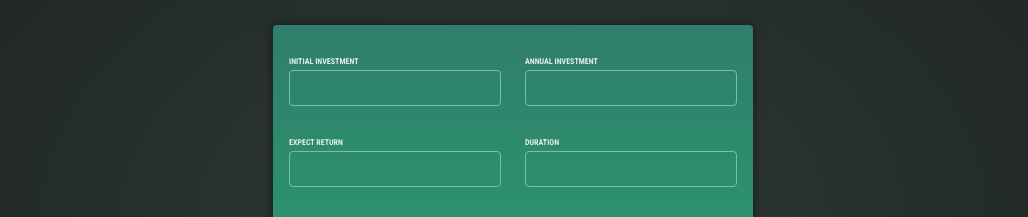
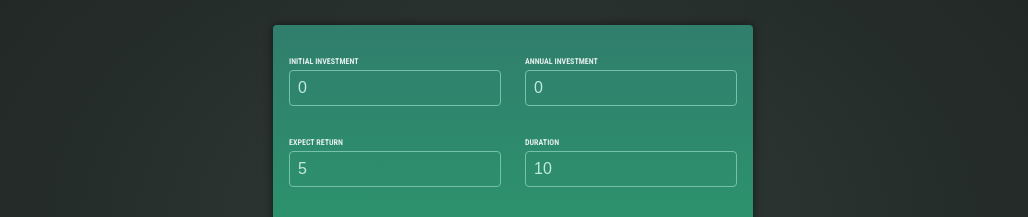
Before and after one commit to jtquangduy/AngularDemo, an Angular app: page / in a window 1280 px wide. Shown: the part 201-418 px from the top of the page, without its empty margins (127-1155 px from the left). Built offline with nearby package versions, Linux system fonts and the light colour scheme.

Commit message:
Extracting Values with Two-Way-Binding

```diff
--- a/src/app/user-input/user-input.component.html
+++ b/src/app/user-input/user-input.component.html
@@ -2,21 +2,21 @@
     <div class="input-group">
         <p>
             <label for="initial-investment">Initial Investment</label>
-            <input id="initial-investment" type="number" />
+            <input id="initial-investment" name="initial-investment" type="number" [(ngModel)]="enteredInitialInvestment" />
         </p>
         <p>
             <label for="annual-investment">Annual Investment</label>
-            <input id="annual-investment" type="number" />
+            <input id="annual-investment" name="annual-investment" type="number" [(ngModel)]="enteredAnnualInvestment" />
         </p>
     </div>
     <div class="input-group">
         <p>
             <label for="expect-return">Expect Return</label>
-            <input id="expect-return" type="number" />
+            <input id="expect-return" name="expect-return" type="number" [(ngModel)]="enteredExpectedReturn" />
         </p>
         <p>
             <label for="duration">Duration</label>
-            <input id="duration" type="number" />
+            <input id="duration" name="duration" type="number" [(ngModel)]="enteredDuration" />
         </p>
     </div>
     <p>
--- a/src/app/user-input/user-input.component.ts
+++ b/src/app/user-input/user-input.component.ts
@@ -9,7 +9,16 @@
   styleUrl: './user-input.component.css',
 })
 export class UserInputComponent {
+  enteredInitialInvestment = '0';
+  enteredAnnualInvestment = '0';
+  enteredExpectedReturn = '5';
+  enteredDuration = '10';
+
   onSubmit() {
     console.log('Submitted!');
+    console.log(this.enteredInitialInvestment);
+    console.log(this.enteredAnnualInvestment);
+    console.log(this.enteredExpectedReturn);
+    console.log(this.enteredDuration);
   }
 }
```
